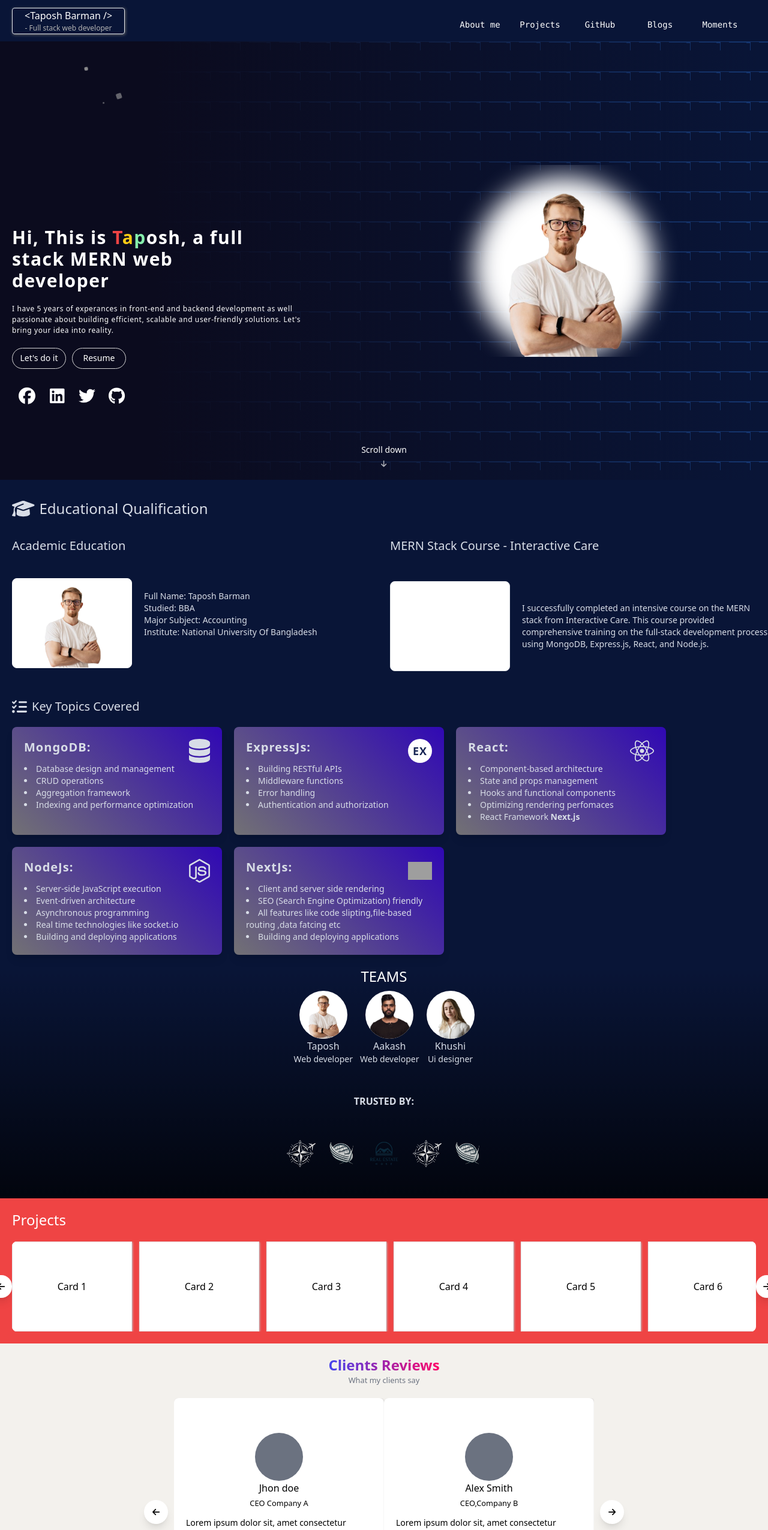
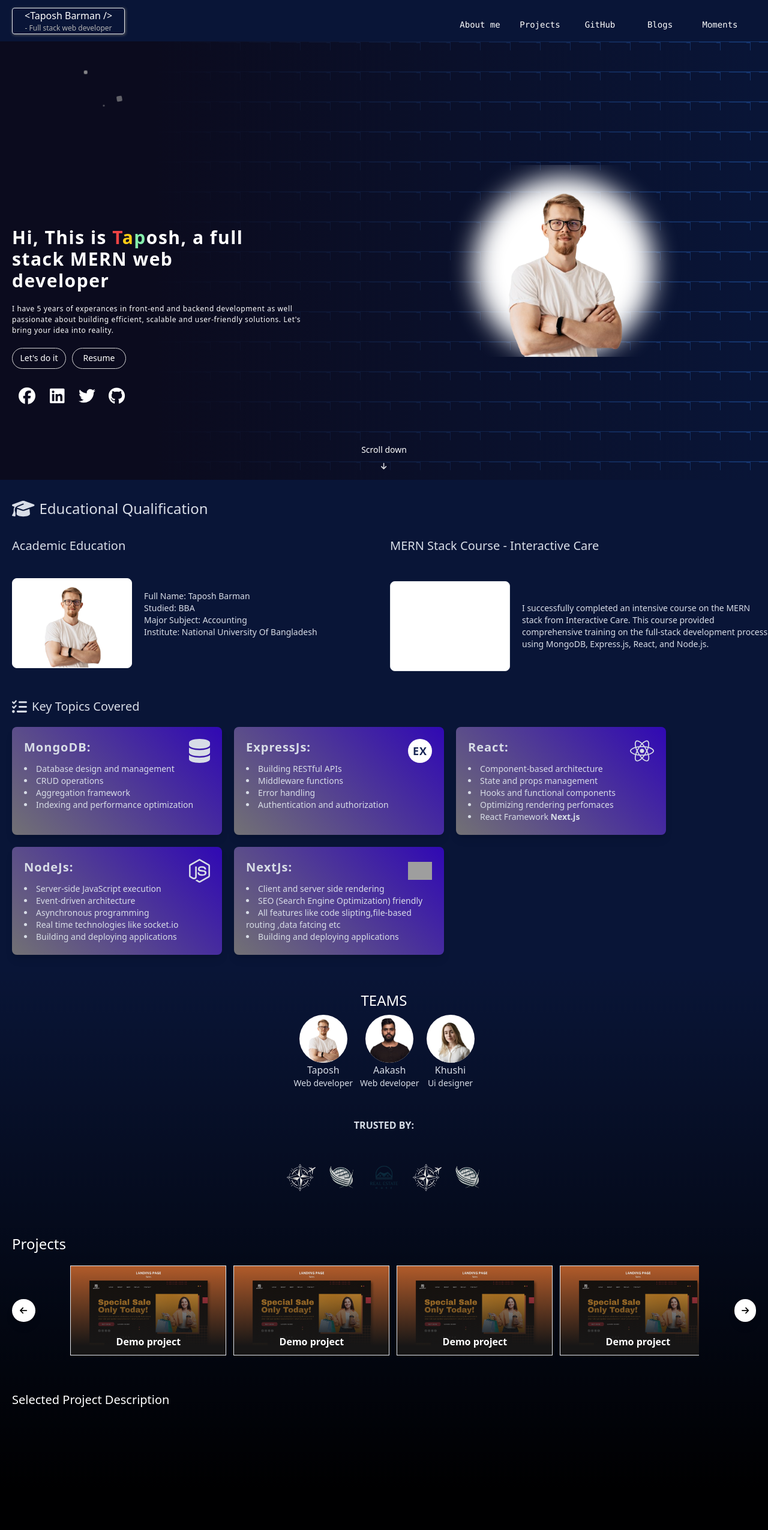
Before and after one commit to Taposh321/Portfolio, a React (Vite) app: page / in a window 1280 px wide. Shown: the top 2551 px of the page at 60% size. Built offline with nearby package versions, Linux system fonts and the light colour scheme; grey boxes are pictures that could not be loaded.

Commit message:
ui updated

```diff
--- a/src/components/aboutMe/aboutMe.jsx
+++ b/src/components/aboutMe/aboutMe.jsx
@@ -60,7 +60,7 @@ function Testimonials (){
       <FontAwesomeIcon icon={faLinkedin} color='black' size='md' />
   </div>
          </div>
-         <div className='card bg-white flex flex-col items-center justify-center gap-3  min-w-[350px] max-w-[350px]  h-full p-5 rounded-lg'>
+         <div className='testimonialCtard bg-white flex flex-col items-center justify-center gap-3  min-w-[350px] max-w-[350px]  h-full p-5 rounded-lg'>
 
  <div className="flex flex-col items-center">
  <div className="clientPhoto w-[80px] h-[80px] rounded-full bg-gray-500"></div>
@@ -83,7 +83,7 @@ function Testimonials (){
 
   </div>
          </div>
-         <div className='card bg-white flex flex-col items-center justify-center gap-3 min-w-[350px] max-w-[350px]  h-full p-5 rounded-lg'>
+         <div className='testimonialCtard bg-white flex flex-col items-center justify-center gap-3 min-w-[350px] max-w-[350px]  h-full p-5 rounded-lg'>
 
  <div className="flex flex-col items-center">
  <div className="clientPhoto w-[80px] h-[80px] rounded-full bg-gray-500"></div>
@@ -106,7 +106,7 @@ function Testimonials (){
 
   </div>
          </div>
-         <div className='card bg-white flex flex-col items-center justify-center gap-3  min-w-[350px] max-w-[350px]  h-full p-5 rounded-lg'>
+         <div className='testimonialCtard bg-white flex flex-col items-center justify-center gap-3  min-w-[350px] max-w-[350px]  h-full p-5 rounded-lg'>
 
  <div className="flex flex-col items-center">
  <div className="clientPhoto w-[80px] h-[80px] rounded-full bg-gray-500"></div>
@@ -163,7 +163,6 @@ setInput({...input,[data.name]:data.value})
   </div>
   </>)
 }
-
 function TrustedBy(){
   return(<>
     <div className=' trustedBy w-full flex-col gap-10 flex justify-center items-center'>
@@ -185,40 +184,39 @@ function TrustedBy(){
 
   </>)
 }
-
-
 function ProjectSlider() {
   const [index, setIndex] = useState(0);
-  const [toShow, setToShow] = useState(0);
-  const slider = useRef(null);
+  const [width, setWidth] = useState(0);
+  const sliderContainer = useRef(null);
+  const slideWidth = 262;
+  const totalSilde=6
+  let slidePage=totalSilde/Math.floor(width/slideWidth)
 
   const clickHandler = (dir) => {
     if (dir === "left") {
       if (index > 0) setIndex((prev) => prev - 1);
     } else {
-      if (index < 6 - toShow) setIndex((prev) => prev + 1); // 6 is the total number of items in this example
+      if (index < slidePage) setIndex((prev) => prev + 1); // 6 is the total number of items in this example
     }
   };
 
   useEffect(() => {
-    const updateToShow = () => {
-      const width = slider.current.getBoundingClientRect().width;
-      let itemShowAble = Math.floor(width / 200);
-      if(width==itemShowAble*200+((itemShowAble-1)*12)){
-        itemShowAble--
-            }
-
-      setToShow(itemShowAble);
-    };
-
-    updateToShow();
-    window.addEventListener("resize", updateToShow);
-
-    return () => window.removeEventListener("resize", updateToShow);
+    // Adjusted for gap and other factors
+    const resizeObserver = new ResizeObserver((entries) => {
+        for (let entry of entries) {
+            const { width } = entry.contentRect;
+            const newWidth = Math.floor(width / slideWidth) * slideWidth;
+            setWidth(newWidth)
+        }
+    });
+//
+    resizeObserver.observe(sliderContainer.current);
+    return () => resizeObserver.unobserve(sliderContainer.current);
+    ;
   }, []);
 
   return (
-    <div className='projectSlider flex flex-col w-full bg-red-500  p-[20px] py-5 items-center gap-5'>
+    <div className='projectSlider flex flex-col w-full   p-[20px] py-5 items-center gap-5'>
       <div className='text-2xl mr-auto text-white'>Projects</div>
 
       <div className='relative flex items-center justify-center  w-full '>
@@ -228,18 +226,25 @@ function ProjectSlider() {
           <FontAwesomeIcon icon={faArrowLeft} size='sm' />
         </div>
 
-        <div ref={slider} className='flex justify-center w-full  '>
-          <div style={{ width: toShow * 200+((toShow-1)*12) + "px" }} className=' overflow-hidden flex rounded-lg  h-[150px]'>
+        <div ref={sliderContainer}  className='flex justify-center w-full '>
+          <div style={{ width:width + "px" }} className=' overflow-hidden flex   h-[150px]'>
             <div
-              style={{ marginLeft: -index * 212+ "px" }}
+            style={{ marginLeft: -index * 272+ "px" }}
               className='reviewSlider transition-all w-full gap-3  flex '>
-              {/* Your cards here */}
-              <div className='card flex flex-col items-center border justify-center gap-3 min-w-[200px] p-5'>Card 1</div>
-              <div className='card flex flex-col items-center border justify-center gap-3 min-w-[200px] p-5'>Card 2</div>
-              <div className='card flex flex-col items-center border justify-center gap-3 min-w-[200px] p-5'>Card 3</div>
-              <div className='card flex flex-col items-center border justify-center gap-3 min-w-[200px] p-5'>Card 4</div>
-              <div className='card flex flex-col items-center border justify-center gap-3 min-w-[200px] p-5'>Card 5</div>
-              <div className='card flex flex-col items-center border justify-center gap-3 min-w-[200px] p-5'>Card 6</div>
+              <div className='slide flex flex-col items-center border justify-center gap-3 min-w-[260px] '>
+              <img src="../assets/projects/project1.jpg" className='w-full h-full object-cover' alt="" srcset="" />
+              </div>              <div className='slide flex flex-col items-center border justify-center gap-3 min-w-[260px] '>
+              <img src="../assets/projects/project1.jpg" className='w-full h-full object-cover' alt="" srcset="" />
+              </div>
+              <div className='slide flex flex-col items-center border justify-center gap-3 min-w-[260px] '>
+              <img src="../assets/projects/project1.jpg" className='w-full h-full object-cover' alt="" srcset="" />
+              </div>
+              <div className='slide flex flex-col items-center border justify-center gap-3 min-w-[260px] '>
+              <img src="../assets/projects/project1.jpg" className='w-full h-full object-cover' alt="" srcset="" />
+              </div>   <div className='slide flex flex-col items-center border justify-center gap-3 min-w-[260px] '>
+              <img src="../assets/projects/project1.jpg" className='w-full h-full object-cover' alt="" srcset="" />
+              </div>
+
             </div>
           </div>
         </div>
@@ -250,13 +255,16 @@ function ProjectSlider() {
           <FontAwesomeIcon icon={faArrowRight} size='sm' />
         </div>
       </div>
+      <div className='w-full min-h-[400px] text-white py-10'>
+<div className='text-xl'> Selected Project Description</div>
+
+      </div>
     </div>
   );
 }
-
 function Team(){
   return(<>
-  <div className='flex flex-col w-full justify-center items-center'>
+  <div className='flex flex-col w-full justify-center items-center pt-10'>
     <div className='text-2xl text-white'>TEAMS</div>
     <div className='gap-3 p-2 rounded-lg flex'>
 
@@ -318,9 +326,7 @@ handler()
 return (
 <>
 
-<div
- className={` relative  flex flex-col w-full  `}>
-
+<div className={` relative  flex flex-col w-full  `}>
   <section className=' relative p-0 m-0  flex flex-col w-full h-screen max-h-[1200px] ' >
 
   {/* <motion.div
--- a/src/tailwind/output/index.css
+++ b/src/tailwind/output/index.css
@@ -218,12 +218,30 @@ align-items: center;
 .img > .overlay:hover{
     opacity: 1;
 }
-.card {
+.testimonialCtard {
     background-color: white;
-    box-shadow: 1px 1px 3px rgb(193, 192, 194);
+}
+.slide{
+position: relative;
+}
+.slide::before{
+    content: "Demo project";
+    display: flex;
+    justify-content: center;
+    align-items: end;
+    padding-bottom: 10px;
+    color: white;
+    font-weight: bold;
+    width: 100%;
+    height: 100%;
+    position: absolute;
+background: linear-gradient(0deg,rgb(23, 22, 22) 10% ,rgba(255, 250, 250, 0));
+top: 0;
+left: 0;
 }
 .logo{
  box-shadow: 1px 1px 5px rgb(105, 105, 106);
+ color: white;
 
 }
 .projectContainer{
```
Also changed, not shown: public/assets/projects/project1.jpg (added), src/tailwind/output/tailwind.css.
